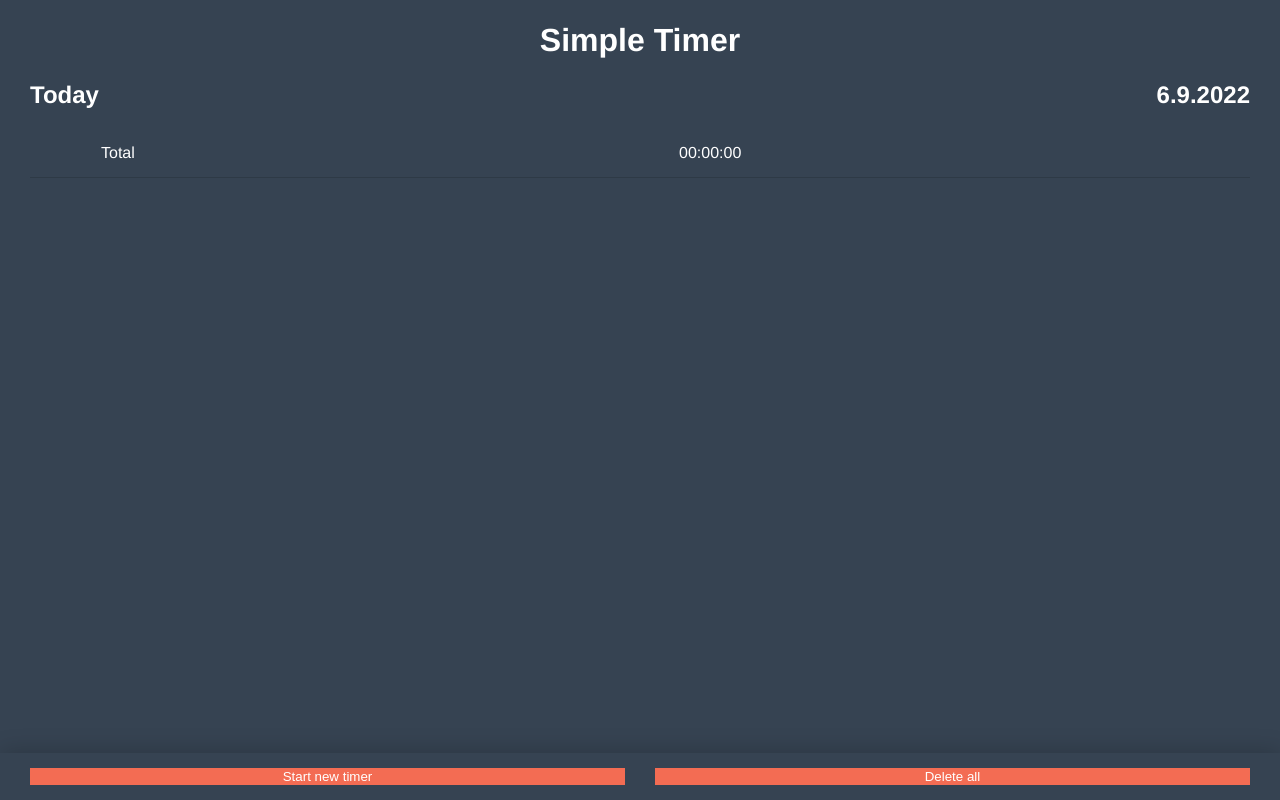
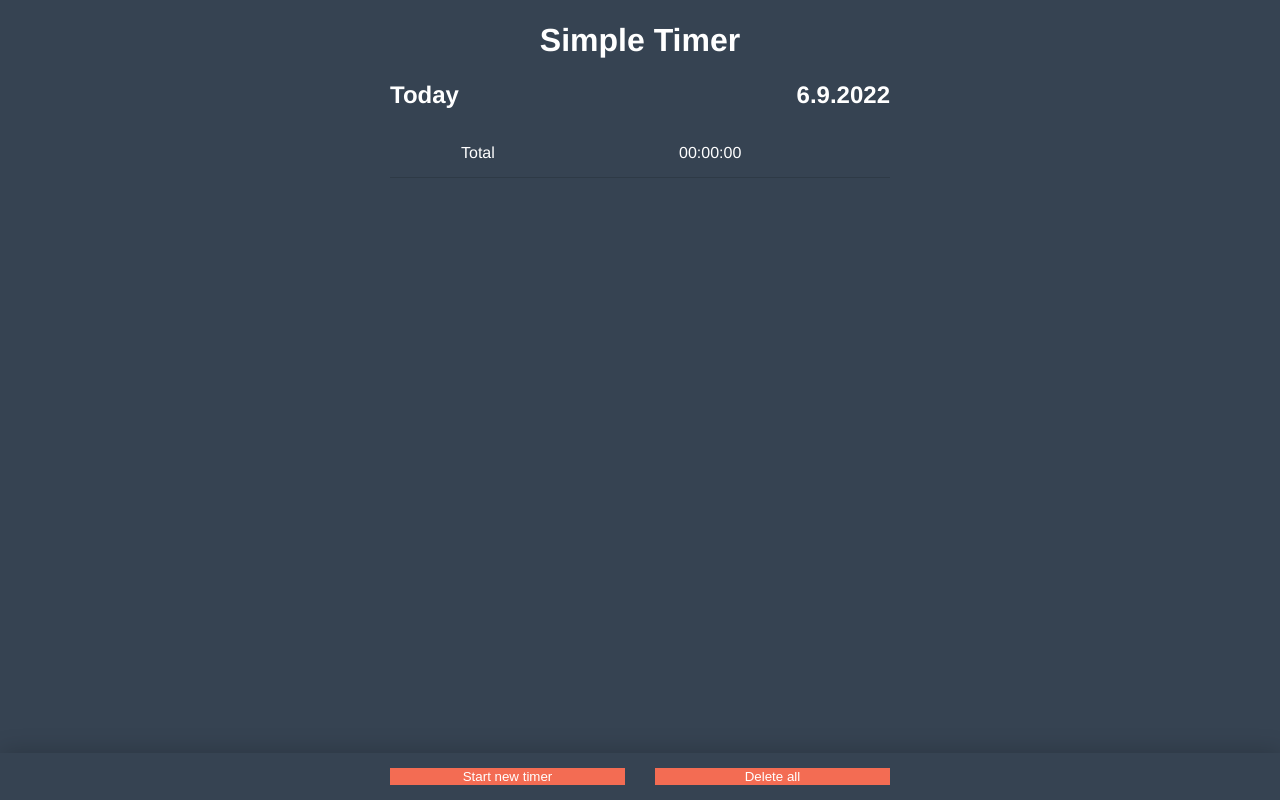
Before and after one commit to regisfrias/timer, a SvelteKit app: page / in a window 1280 px wide. Built offline with nearby package versions, Linux system fonts and the light colour scheme.

Commit message:
Limit width.

```diff
--- a/src/global.css
+++ b/src/global.css
@@ -25,6 +25,16 @@ main {
   padding: 1px var(--padding) 160px;
 }
 
+.wrapper {
+  max-width: 500px;
+  margin: auto;
+}
+
+.wraper {
+  max-width: 600px;
+  margin: auto;
+}
+
 button {
   border: 0;
   background-color: var(--accent);
--- a/src/routes/+page.svelte
+++ b/src/routes/+page.svelte
@@ -46,10 +46,6 @@
         allTimers = timers
       }
     }
-
-    Object.keys(allTimers).reverse().map(key => {
-      console.log('key', new Date(allTimers[key].date).getDay());
-    })
   })
 
 	const updateDate = (timerDate: string, timerId: number) => {
@@ -122,7 +118,7 @@
   }
 </script>
 
-<main>
+<main class="wrapper">
   <h1>Simple Timer</h1>
 
   {#if allTimers && Object.keys(allTimers).length}
@@ -153,8 +149,10 @@
 </main>
 
 <footer class="footer">
-  <button on:click={startTimer} data-timer-id={allTimers[todaysKey] && allTimers[todaysKey].timers ? Object.keys(allTimers[todaysKey].timers).length : 0} data-timer-day={todaysKey}>Start new timer</button>
-  <button on:click={removeAll}>Delete all</button>
+  <div class="wrapper">
+    <button on:click={startTimer} data-timer-id={allTimers[todaysKey] && allTimers[todaysKey].timers ? Object.keys(allTimers[todaysKey].timers).length : 0} data-timer-day={todaysKey}>Start new timer</button>
+    <button on:click={removeAll}>Delete all</button>
+  </div>
 </footer>
 
 <style>
@@ -233,18 +231,20 @@
   }
 
   .footer {
+    position: fixed;
+    bottom: 0;
+    box-shadow: 1px -1px 24px 0px rgba(0,0,0,0.2);
+    padding: var(--padding_sm) var(--padding);
+    width: calc(100% - var(--padding) * 2);
+    -webkit-box-shadow: 1px -1px 24px 0px rgba(0,0,0,0.2);
+    -moz-box-shadow: 1px -1px 24px 0px rgba(0,0,0,0.2);
+  }
+  .footer .wrapper {
     display: grid;
     grid-template-columns: 1fr 1fr;
     grid-column-gap: var(--padding);
     align-items: stretch;
     background-color: var(--background);
-    position: fixed;
-    bottom: 0;
-    width: calc(100% - var(--padding) * 2);
-    padding: var(--padding_sm) var(--padding);
-    box-shadow: 1px -1px 24px 0px rgba(0,0,0,0.2);
-    -webkit-box-shadow: 1px -1px 24px 0px rgba(0,0,0,0.2);
-    -moz-box-shadow: 1px -1px 24px 0px rgba(0,0,0,0.2);
   }
 
 </style>
```
